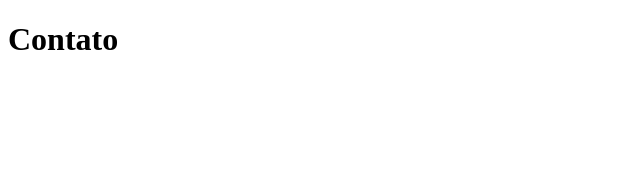
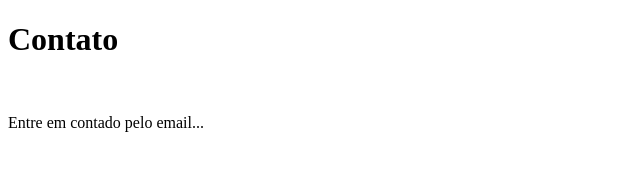
Before and after one commit to diegovergacas/alura, a plain HTML site: page contato.html in a window 1280 px wide. Shown: the whole page, without its empty margins (0-640 px from the left). Drawn offline with Linux system fonts and the light colour scheme.

Commit message:
Add files via upload

```diff
--- a/contato.html
+++ b/contato.html
@@ -6,6 +6,7 @@
     <title>Contato</title>
 </head>
 <body>
-    <h1>Contato</h1>
+    <h1>Contato</h1><br>
+    <p>Entre em contado pelo email...</p><br>
 </body>
 </html>
```
